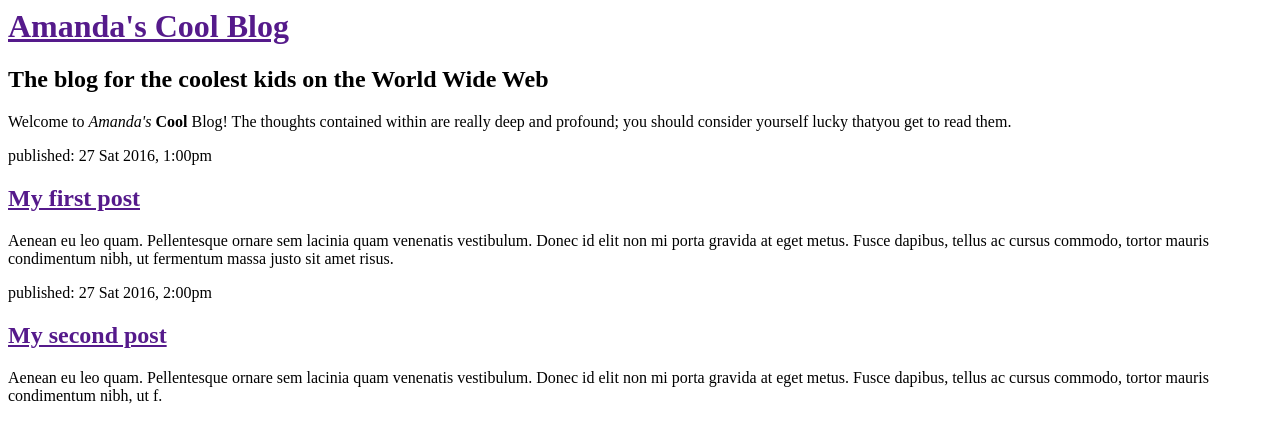
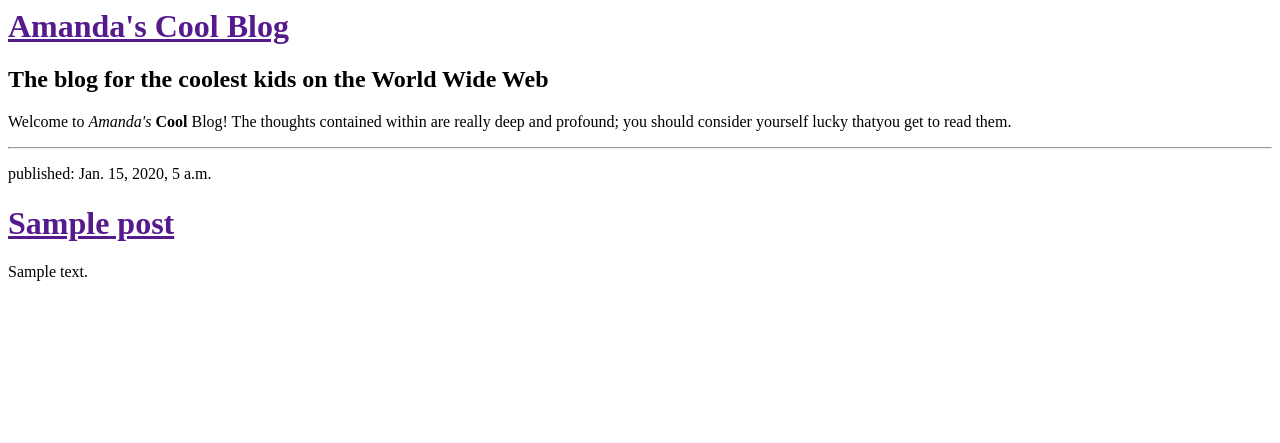
Before and after one commit to amdevine/django-girls-my-first-app, a Django app: template blog/templates/blog/post_list.html in a window 1280 px wide. Shown: the top 443 px of the page. Run offline with Django 3.2, Linux system fonts and the light colour scheme; the template is opened without the code that fills it: values that come from a table or form of the project are taken from there, others are empty; tables that the repository leaves empty hold one stand-in row (values such as "Sample post").

Commit message:
Added dynamic content to HTML

```diff
--- a/blog/templates/blog/post_list.html
+++ b/blog/templates/blog/post_list.html
@@ -1,17 +1,3 @@
-<html>
-
-    <head>
-
-    </head>
-
-    <body>
-
-
-
-    </body>
-
-</html>
-
 <html>
     <head>
         <title>Amanda's Cool Blog</title>
@@ -25,16 +11,14 @@
             you should consider yourself lucky thatyou get to read them.</p>
         </div>
 
-        <div>
-            <p>published: 27 Sat 2016, 1:00pm</p>
-            <h2><a href="">My first post</a></h2>
-            <p>Aenean eu leo quam. Pellentesque ornare sem lacinia quam venenatis vestibulum. Donec id elit non mi porta gravida at eget metus. Fusce dapibus, tellus ac cursus commodo, tortor mauris condimentum nibh, ut fermentum massa justo sit amet risus.</p>
-        </div>
+        {% for post in posts %}
+            <div>
+                <hr />
+                <p>published: {{ post.published_date }}</p>
+                <h1><a href="">{{ post.title }}</a></h1>
+                <p>{{ post.text|linebreaksbr }}</p>
+            </div>
+        {% endfor %}
 
-        <div>
-            <p>published: 27 Sat 2016, 2:00pm</p>
-            <h2><a href="">My second post</a></h2>
-            <p>Aenean eu leo quam. Pellentesque ornare sem lacinia quam venenatis vestibulum. Donec id elit non mi porta gravida at eget metus. Fusce dapibus, tellus ac cursus commodo, tortor mauris condimentum nibh, ut f.</p>
-        </div>
     </body>
 </html>
--- a/blog/views.py
+++ b/blog/views.py
@@ -1,4 +1,7 @@
 from django.shortcuts import render
+from django.utils import timezone
+from .models import Post
 
 def post_list(request):
-    return render(request, 'blog/post_list.html', {})
+    posts = Post.objects.filter(published_date__lte=timezone.now()).order_by('-published_date')
+    return render(request, 'blog/post_list.html', {'posts': posts})
```
